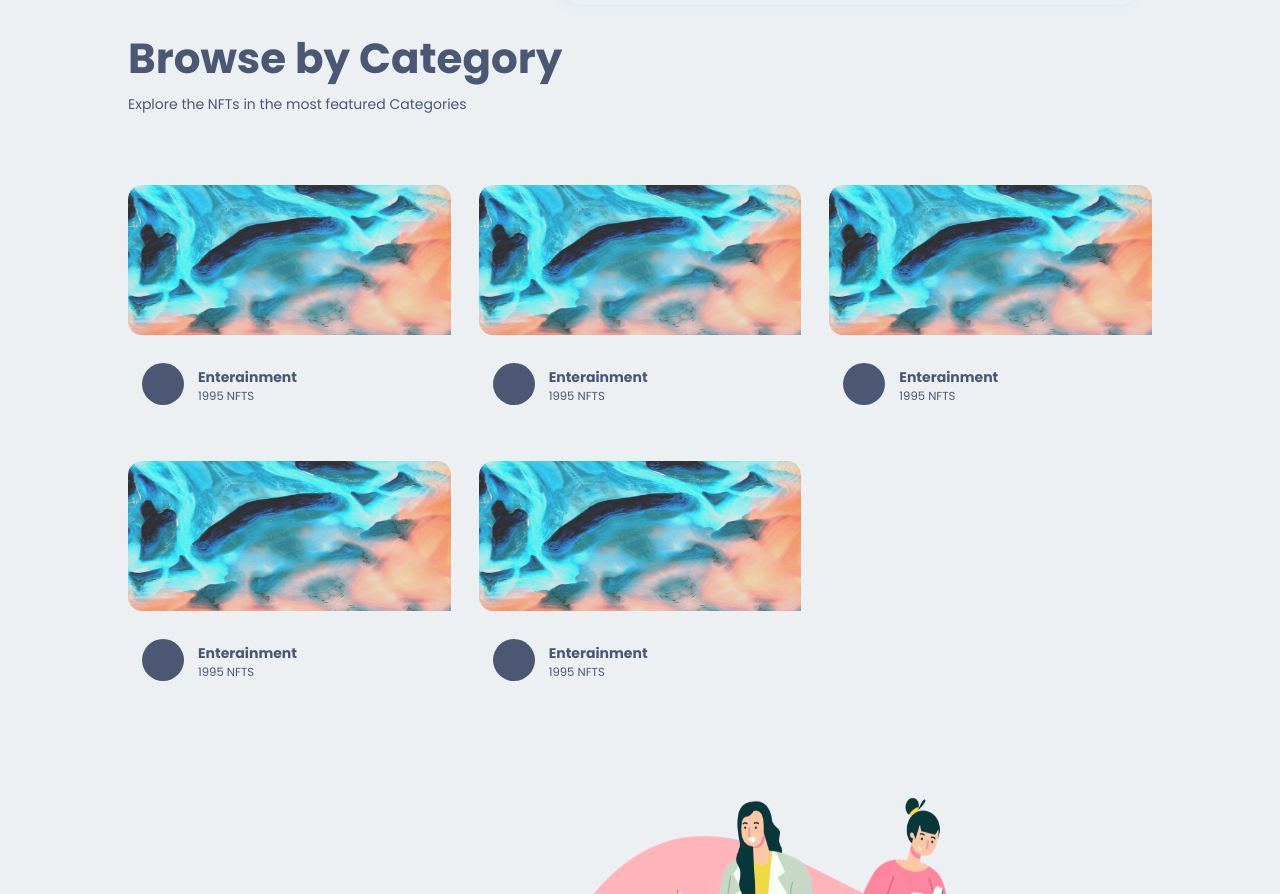
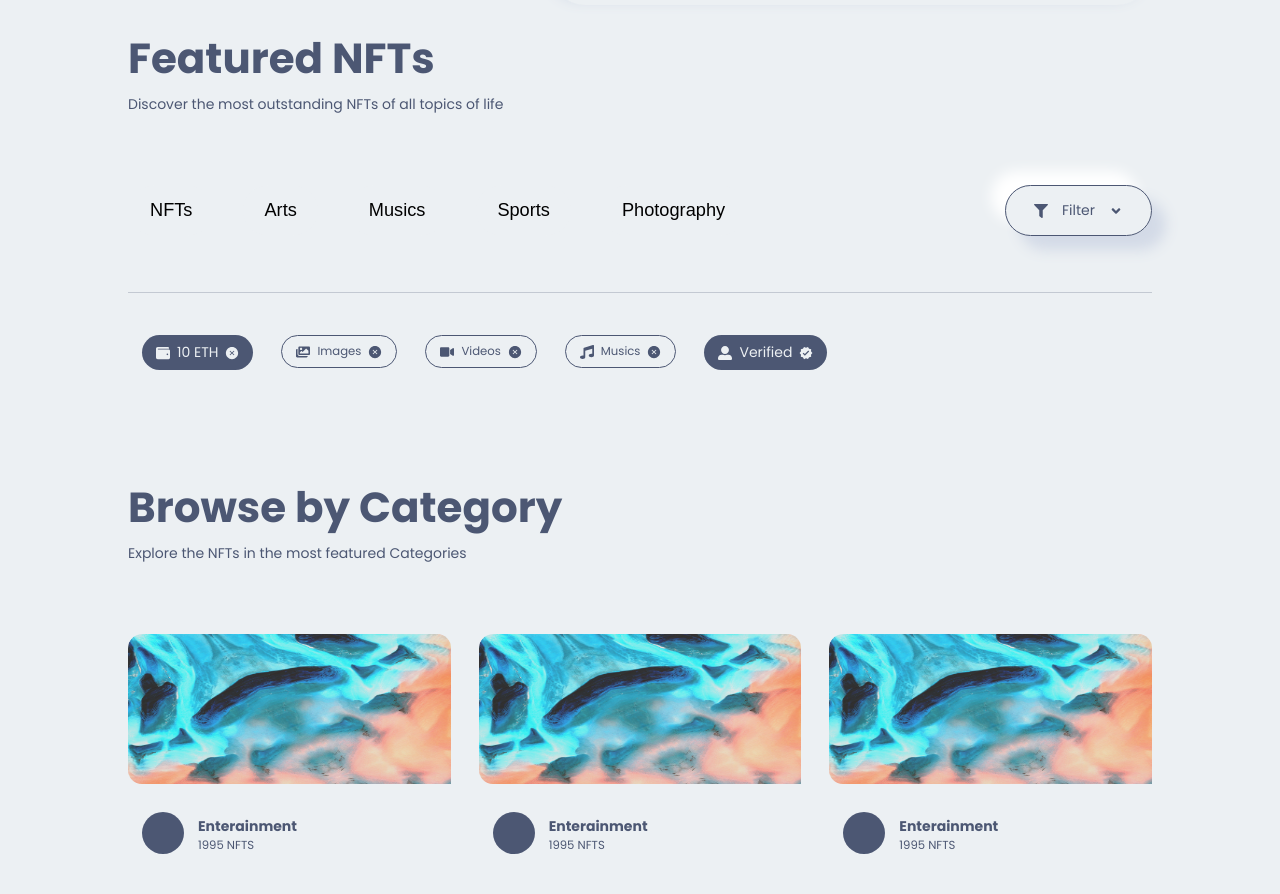
Before and after one commit to ankit-kumar-git/DigiAsset, a Next.js app in the folder digiasset_frontend/: page / in a window 1280 px wide. Shown: the part 1998-2892 px from the top of the page. Built offline with nearby package versions, Linux system fonts and the light colour scheme.

Commit message:
Filter Page Added

```diff
--- /dev/null
+++ b/digiasset_frontend/components/Filter/Filter.jsx
@@ -0,0 +1,129 @@
+import React, { useState } from "react";
+import {
+  FaFilter,
+  FaAngleDown,
+  FaAngleUp,
+  FaWallet,
+  FaMusic,
+  FaVideo,
+  FaImages,
+  FaUserAlt,
+} from "react-icons/fa";
+import { AiFillCloseCircle } from "react-icons/ai";
+import { MdVerified } from "react-icons/md";
+import { TiTick } from "react-icons/ti";
+import Style from "./Filter.module.css";
+
+const Filter = () => {
+  const [filter, setFilter] = useState(true);
+  const [image, setImage] = useState(true);
+  const [video, setVideo] = useState(true);
+  const [music, setMusic] = useState(true);
+
+  //FUNCTION SECTION
+  const openFilter = () => {
+    if (!filter) {
+      setFilter(true);
+    } else {
+      setFilter(false);
+    }
+  };
+
+  const openImage = () => {
+    if (!image) {
+      setImage(true);
+    } else {
+      setImage(false);
+    }
+  };
+
+  const openVideo = () => {
+    if (!video) {
+      setVideo(true);
+    } else {
+      setVideo(false);
+    }
+  };
+
+  const openMusic = () => {
+    if (!music) {
+      setMusic(true);
+    } else {
+      setMusic(false);
+    }
+  };
+
+  return (
+    <div className={Style.filter}>
+      <div className={Style.filter_box}>
+        <div className={Style.filter_box_left}>
+          <button onClick={() => {}}>NFTs</button>
+          <button onClick={() => {}}>Arts</button>
+          <button onClick={() => {}}>Musics</button>
+          <button onClick={() => {}}>Sports</button>
+          <button onClick={() => {}}>Photography</button>
+        </div>
+
+        <div className={Style.filter_box_right}>
+          <div
+            className={Style.filter_box_right_box}
+            onClick={() => openFilter()}
+          >
+            <FaFilter />
+            <span>Filter</span> {filter ? <FaAngleDown /> : <FaAngleUp />}
+          </div>
+        </div>
+      </div>
+
+      {filter && (
+        <div className={Style.filter_box_items}>
+          <div className={Style.filter_box_items_box}>
+            <div className={Style.filter_box_items_box_item}>
+              <FaWallet /> <span>10 ETH</span>
+              <AiFillCloseCircle />
+            </div>
+          </div>
+
+          <div className={Style.filter_box_items_box}>
+            <div
+              className={Style.filter_box_items_box_item_trans}
+              onClick={() => openImage()}
+            >
+              <FaImages /> <small>Images</small>
+              {image ? <AiFillCloseCircle /> : <TiTick />}
+            </div>
+          </div>
+
+          <div className={Style.filter_box_items_box}>
+            <div
+              className={Style.filter_box_items_box_item_trans}
+              onClick={() => openVideo()}
+            >
+              <FaVideo /> <small>Videos</small>
+              {video ? <AiFillCloseCircle /> : <TiTick />}
+            </div>
+          </div>
+
+          <div className={Style.filter_box_items_box}>
+            <div
+              className={Style.filter_box_items_box_item_trans}
+              onClick={() => openMusic()}
+            >
+              <FaMusic /> <small>Musics</small>
+              {music ? <AiFillCloseCircle /> : <TiTick />}
+            </div>
+          </div>
+
+          <div className={Style.filter_box_items_box}>
+            <div className={Style.filter_box_items_box_item}>
+              <FaUserAlt /> <span>Verified</span>
+              <MdVerified />
+            </div>
+          </div>
+        </div>
+      )}
+    </div>
+  );
+};
+
+export default Filter;
--- /dev/null
+++ b/digiasset_frontend/components/Filter/Filter.module.css
@@ -0,0 +1,201 @@
+.filter{
+    padding: 4rem 0;
+    width: 100%;
+}
+
+.filter_box{
+    width: 80%;
+    margin: 0 auto;
+    display: flex;
+    align-items: center;
+    justify-content: space-between;
+    padding-bottom: 4rem ;
+}
+
+.filter_box_left{
+    display: flex;
+    gap: 2rem;
+}
+
+.filter_box_left button{
+    border: none;
+    outline: none;
+    padding: 1rem 1.5rem;
+    border-radius: 2rem;
+    border:  1px solid var(--main-bg-color);
+    transition: all .3s ease-in;
+    font-size: 1.3rem;
+    cursor: pointer;
+    background-color: var(--main-bg-color);
+}
+.filter_box_left button:hover{
+    border:  1px solid var(--icons-color);
+    color: var(--icons-color);
+    box-shadow: var(--box-shadow);
+}
+
+.filter_box_right_box{
+    border:  1px solid var(--icons-color);
+    padding: 1rem 2rem;
+    border-radius: 2rem;
+    color: var(--icons-color);
+    box-shadow: var(--box-shadow);
+    cursor: pointer;
+    display: flex;
+    align-items: center;
+    gap: 1rem;
+}
+
+.filter_box_items{
+    width: 80%;
+    margin:  0 auto;
+    display: flex;
+    padding: 2rem 0;
+    border-top: 1px solid var(--icons-light-color);
+}
+
+.filter_box_items_box{
+    padding: 1rem;
+}
+
+.filter_box_items_box_item{
+    background-color: var(--icons-color);
+    padding: .5rem 1rem;
+    border-radius: 2rem;
+    color: var(--main-bg-color);
+    cursor: pointer;
+
+    display: flex;
+    align-items: center;
+    gap: .5rem;
+}
+
+.filter_box_items_box_item_trans{
+    border: 1px solid var(--icons-color);
+    color: var(--icons-color);
+    padding: .5rem 1rem;
+    border-radius: 2rem;
+    cursor: pointer;
+
+    display: flex;
+    align-items: center;
+    gap: .5rem;
+}
+
+@media screen and (min-device-width: 320px) and (max-device-width: 375px) {
+    .filter_box{
+        width: 90%;
+        display: grid;
+        gap: 4rem;
+    }
+    .filter_box_left{
+        display: grid;
+        grid-template-columns: repeat(3, 1fr);
+        gap: .5rem;
+    }
+
+    .filter_box_left button{
+        padding: .2rem;
+    }
+
+    .filter_box_items{
+        width: 90%;
+        display: grid;
+        grid-template-columns: repeat(2, 1fr);
+    }
+
+    .filter_box_right_box{
+        display: flex;
+        align-items: center;
+        justify-content: center;
+        gap: 4rem;
+        padding-inline: 2rem ;
+    }
+
+    .filter_box_items_box_item{
+        justify-content: space-between;
+    }
+
+    .filter_box_items_box_item_trans{
+        justify-content: space-between;
+    }
+
+}
+
+@media screen and (min-device-width: 377px) and (max-device-width: 425px) {
+    .filter_box{
+        display: grid;
+        gap: 4rem;
+        width: 90%;
+    }
+    .filter_box_left{
+        display: grid;
+        grid-template-columns: repeat(3, 1fr);
+    }
+
+    .filter_box_left button{
+        padding: 1rem;
+    }
+
+    .filter_box_items{
+        display: grid;
+        width: 90%;
+        grid-template-columns: repeat(2, 1fr);
+    }
+
+    .filter_box_right_box{
+        display: flex;
+        align-items: center;
+        justify-content: center;
+        gap: 4rem;
+        padding-inline: 2rem ;
+    }
+
+    .filter_box_items_box_item{
+        justify-content: space-between;
+    }
+
+    .filter_box_items_box_item_trans{
+        justify-content: space-between;
+    }
+
+}
+
+@media screen and (min-device-width: 427px) and (max-device-width: 786px) {
+    .filter_box{
+        display: grid;
+        gap: 4rem;
+        width: 90%;
+    }
+    .filter_box_left{
+        display: grid;
+        grid-template-columns: repeat(3, 1fr);
+    }
+
+    .filter_box_left button{
+        padding: 1rem;
+    }
+
+    .filter_box_items{
+        display: grid;
+        width: 90%;
+        grid-template-columns: repeat(2, 1fr);
+    }
+
+    .filter_box_right_box{
+        display: flex;
+        align-items: center;
+        justify-content: center;
+        gap: 4rem;
+        padding-inline: 2rem ;
+    }
+
+    .filter_box_items_box_item{
+        justify-content: space-between;
+    }
+
+    .filter_box_items_box_item_trans{
+        justify-content: space-between;
+    }
+
+}
--- a/digiasset_frontend/components/componentsindex.js
+++ b/digiasset_frontend/components/componentsindex.js
@@ -7,5 +7,6 @@
 import Subscribe from './Subscribe/Subscribe';
 import Title from './Title/Title';
 import Category from './Category/Category';
+import Filter from './Filter/Filter';
 
-export {Button,Footer,Navbar,HeroSection,Service,BigNFTSlider,Subscribe,Title,Category};
+export {Button,Footer,Navbar,HeroSection,Service,BigNFTSlider,Subscribe,Title,Category,Filter};
--- a/digiasset_frontend/pages/index.js
+++ b/digiasset_frontend/pages/index.js
@@ -1,13 +1,15 @@
 import React from 'react'
 
 import Style from '../styles/index.module.css';
-import { HeroSection,Service,BigNFTSlider,Subscribe,Title, Category } from '../components/componentsindex';
+import { HeroSection,Service,BigNFTSlider,Subscribe,Title, Category, Filter } from '../components/componentsindex';
 const Home = () => {
   return (
     <div className={Style.homePage}>
       <HeroSection />
       <Service />
       <BigNFTSlider />
+      <Title heading="Featured NFTs" paragraph="Discover the most outstanding NFTs of all topics of life"/>
+      <Filter />
       <Title heading="Browse by Category" paragraph="Explore the NFTs in the most featured Categories"/>
       <Category />
       <Subscribe />
```
